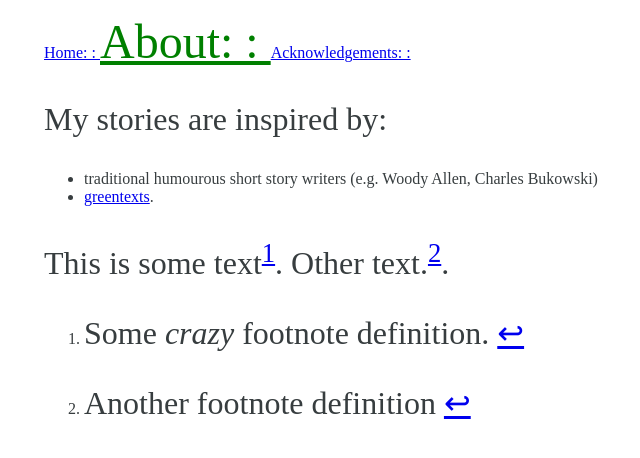
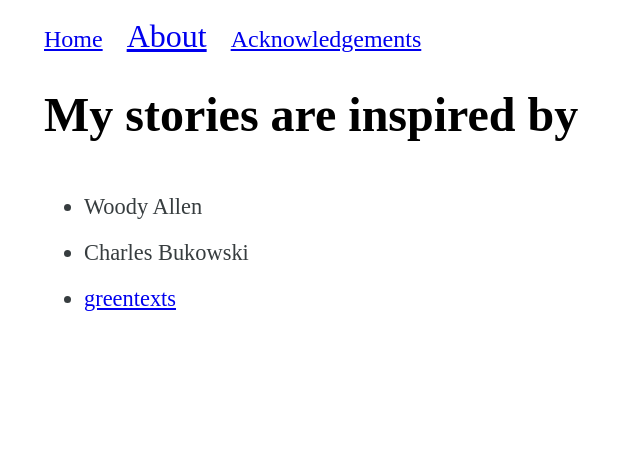
Before and after one commit to narravaganza/narravaganza.github.io, a Jekyll site: the page built from about.markdown, in a window 1280 px wide. Shown: the top 458 px of the page, without its empty margins (84-724 px from the left). Built offline with Jekyll 4.4.1, drawn with Linux system fonts in a browser that asks for light colours; some web fonts are replaced.

```diff
--- a/_includes/navigation.html
+++ b/_includes/navigation.html
@@ -1,7 +1,9 @@
 <nav>
 {% for item in site.data.navigation %}
-  <a href="{{ item.link }}" {% if page.url == item.link %} class="current-navigation-item" {% endif %}>
-    {{ item.name }}:   :
-  </a>
+  <a href="{{ item.link }}"
+  {% if page.url == item.link %} class="current-navigation-item"
+  {% else %} class="navigation-item"
+  {% endif %}>
+  {{item.name}}</a>&nbsp;&nbsp;&nbsp;&nbsp;&nbsp;
 {% endfor %}
 </nav>
--- /dev/null
+++ b/_includes/storyroll.html
@@ -0,0 +1,4 @@
+{% for story in site.stories %}
+<a href="{{story.url}}" class="story-list-header">{{ story.name }}</a>
+<div class="story-list-preview"> {{ story.preview }}</div>
+{% endfor %}
--- a/about.markdown
+++ b/about.markdown
@@ -4,13 +4,7 @@ title: About
 permalink: /about/
 ---
 
-My stories are inspired by:
-* traditional humourous short story writers (e.g. Woody Allen, Charles Bukowski)
-* [greentexts](https://knowyourmeme.com/memes/greentext-stories){:target="_blank"}.
-
-
-This is some text[^1]. Other text.[^2].
-
-[^1]: Some *crazy* footnote definition.
-
-[^2]: Another footnote definition
+# My stories are inspired by
+* Woody Allen
+* Charles Bukowski
+* [greentexts](https://knowyourmeme.com/memes/greentext-stories){:target="_blank"}
--- a/assets/css/styles.scss
+++ b/assets/css/styles.scss
@@ -2,68 +2,99 @@
 ---
 @import "fonts";
 
-// $font-stack: "HelveticaNeue", sans-serif;
-// $font-stack: "Arial", sans-serif;
-$font-stack: "Proza Libre";
+$font-stack: "Proza Libre", sans-serif;
 $raven-color: #373D3F;
 
-// overall margins
-@media only screen and (min-width: 1200px) {
+// General
+html {
+  font-size: 100%; // use rem units throughout
+}
+@media only screen and (min-width: 1200px) { // larger screens
   body {
     margin-left: 10%;
     margin-right: 10%;
   }
+  div.story-body {
+    padding-left: 22%;
+    padding-right: 22%;
+  }
+  h1.story-header {
+    padding-top: 0.5%;
+  }
 }
-
-@media only screen and (max-width: 1200px) {
+@media only screen and (max-width: 1200px) { //smaller screens
   body {
     margin-left: 5%;
     margin-right: 5%;
   }
+  div.story-body {
+    padding-left: 0%;
+    padding-right: 0%;
+  }
+  h1.story-header {
+    padding-top: 5%;
+  }
+}
+body {
+  color: $raven-color;
 }
 
-// Navigation
-.current-navigation-item {
-  font-size: 3em;
-  color: green;
-}
-
-body {
-  // background-color: #FFFFEF;
-  color: $raven-color;
-  text-align: left;
-  padding-top: 0.5%;
-  padding-bottom: 5%;
+p, li {
+  font-size: 1.4rem;
+  max-width: 580px;
   font-family: "Cormorant Garamond";
 }
 
-p {
-  font-size: 2em;
+li {
+  padding-top: 2%;
+}
+
+h1, h2, h3, h4 {
   max-width: 580px;
 }
 
-
-h1 h2 h3 h4 {
-    font-family: "Cormorant Garamond";
-    max-width: 580px;
+h1 {
+  font-family: "Cormorant Garamond";
+  font-size: 3rem;
+  color: black;
 }
 
-h1 {
-  font-size: 3em;
-  color: black;
-  padding-top: 0.5%;
-  padding-bottom: 1%;
+div.footnotes {
+  p, li, a {
+    font-size: 0.9rem; // why can't i change the size of the arrow?
+  }
 }
 
-h3 {
-  font-size: 2em;
+
+// Navigation
+nav {
+  font-family: "Cormorant Garamond";
+  padding-top: 1%;
 }
 
-h4 {
-  font-size: 1.2em;
-  padding-bottom: 3%;
-  max-width: 580px; // this is already defined above, why is it needed?
+.current-navigation-item {
+  font-size: 2rem;
 }
+
+.navigation-item {
+  font-size: 1.5rem;
+}
+// is there a nicer way to space elements other than adding &nbsp; ?
+
+
+// Storyroll
+div.story-list-header {
+  font-family: $font-stack;
+  max-width: 580px;
+}
+
+div.story-list-preview {
+  font-family: 'Cormorant Garamond';
+  font-size: 1.2rem;
+  padding-bottom: 1%;
+  max-width: 580px;
+}
+
 
 // Stories
 h1.story-header {
@@ -71,22 +102,19 @@ h1.story-header {
   text-align: center;
   font-family: 'Cormorant Garamond';
 
-  font-size: 3em;
+  font-size: 3rem;
   max-width: 580px;
   // text-indent: 30px;
   text-align: center;
   // line-height: 160%;
   // padding-left: 22%;
   // padding-right: 22%;
-  padding-top: 0.5%;
   margin: 0 auto;
   padding-bottom: 4%;
 
 }
 
 div.story-body {
-  padding-left: 22%;
-  padding-right: 22%;
   padding-top: 0.5%;
   padding-bottom: 5%;
 
@@ -96,11 +124,23 @@ div.story-body {
     max-width: 580px;
     text-indent: 30px;
     text-align: justify;
-    line-height: 1.8em;
-    padding-bottom: 0.55em;
+    line-height: 2.2rem;
+    padding-bottom: 0.65rem;
 
     margin: 0 auto;
     font-family: $font-stack;
     background-color: white;
   }
 }
+
+div.highlight pre{
+  white-space: pre-wrap;
+  line-height: 1.6rem;
+  padding-left: 16%; // can't get this to match the paragraph width... why?
+  padding-right: 16%;
+}
+
+code {
+  white-space: pre-wrap;
+  font-family: "B612Mono";
+}
--- a/index.markdown
+++ b/index.markdown
@@ -6,7 +6,4 @@ layout: default
 
 Hello, thanks for dropping by, here are some short stories I wrote for you to enjoy.
 
-{% for story in site.stories %}
-### [{{ story.name }}]({{story.url}})
-#### {{ story.preview }}
-{% endfor %}
+{% include storyroll.html %}
```
Also changed, not shown: _stories/critical-mass.md (added, +141 -0 lines), acknowledgements.markdown (+5 -5 lines).
